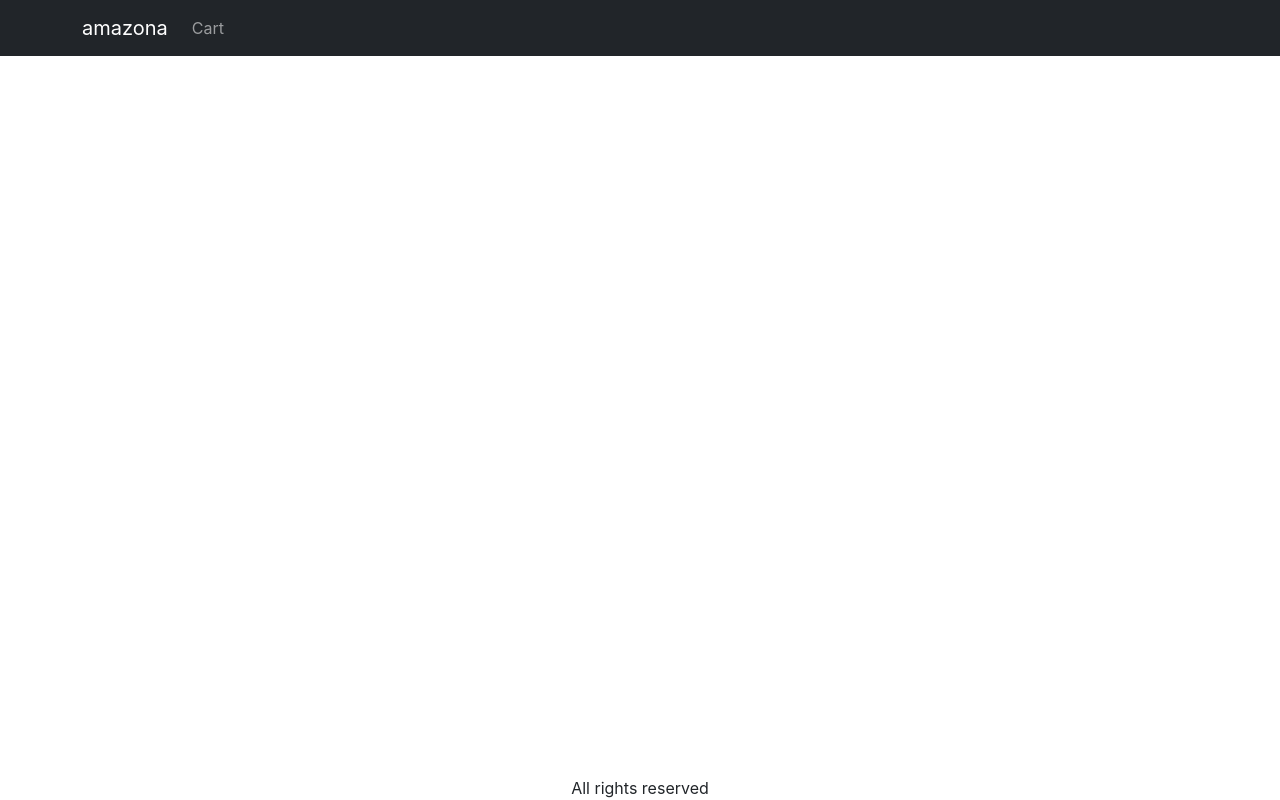
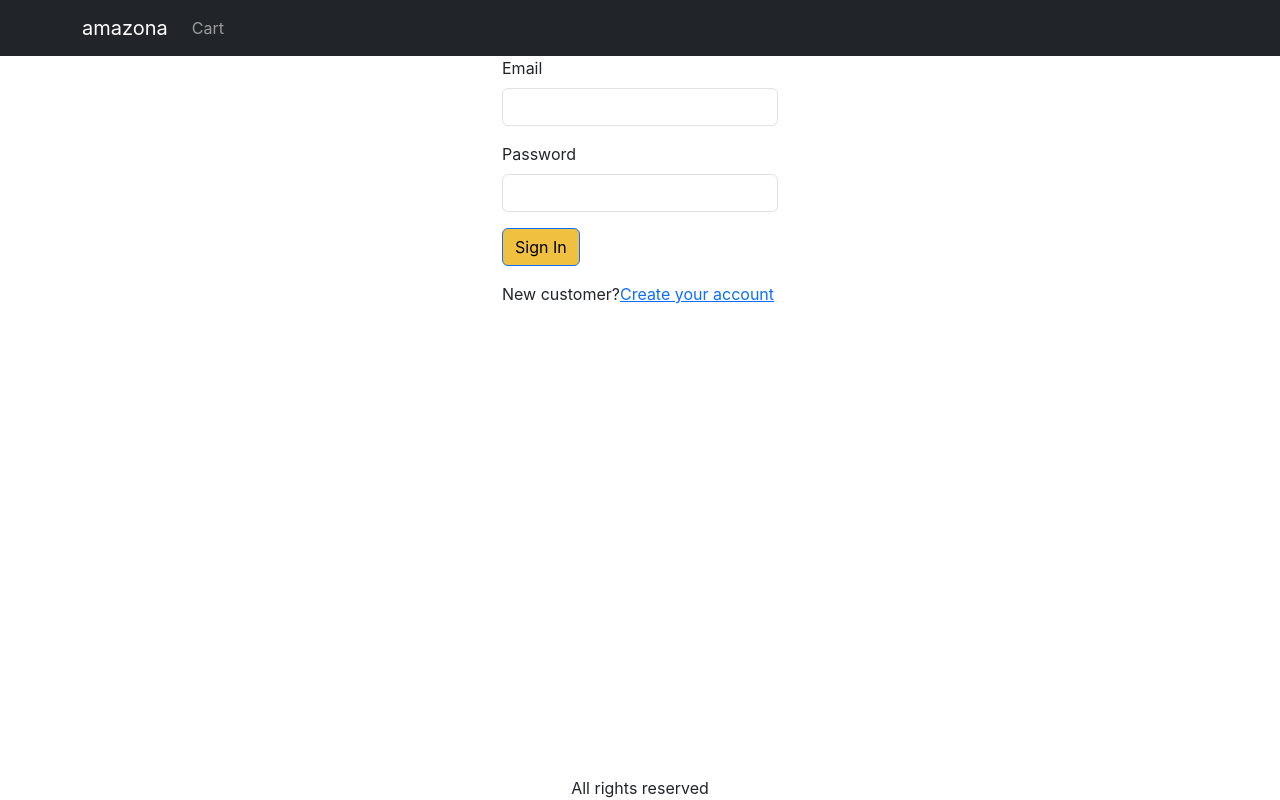
Before and after one commit to theswati/fronttend, a React (Create React App) app: page /signin in a window 1280 px wide. Built offline with nearby package versions, Linux system fonts and the light colour scheme.

Commit message:
signInScreen

```diff
--- a/src/App.js
+++ b/src/App.js
@@ -11,6 +11,7 @@
 import {Store} from "./Store"
 import { Link } from "react-router-dom";
 import CartScreen from "./screens/CartScreen";
+import SigninScreen from "./screens/SigninScreen";
 
 function App() {
 
@@ -43,10 +44,10 @@
       <main>
         <Container>
         <Routes>
-          < Route path="/product/:slug" element={<ProductScreen/>}/>
+          <Route path="/product/:slug" element={<ProductScreen/>}/>
           <Route path="/" element={<HomeScreen/>}/>
+          <Route path="/signin" element={<SigninScreen/>}/>
           <Route path="/cart" element={<CartScreen/>}/>
-
         </Routes>
         </Container>
         </main>
@@ -154,3 +155,9 @@
 // 1. click handler for inc/dec item
 // 2. click handler for remove item
 // 3. click handler for checkout
+
+//Task-13
+// Create Signin Screen
+//     1. create sign in form
+//     2. add email and password
+//     3. add signin button
--- a/src/Components/Product.js
+++ b/src/Components/Product.js
@@ -12,12 +12,14 @@
 const {product} = props;
 
   const{state,dispatch:ctxDispatch}=useContext(Store);
-  const{
-    cart:{cartItems},
-  }=state;
+  const{cart:{cartItems}}=state;
+
   const addToCartHandler=async(item)=>{
     const existItem=cartItems.find((x)=>x._id===product._id);
+
     const quantity=existItem?existItem.quantity+1:1;
+
+    console.log(existItem, quantity)
     const {data}=await
     axios.get(`/api/products/${item._id}`);
     if (data.countInStock<quantity){
@@ -44,7 +46,7 @@
           />
          <Card.Text>${product.price}</Card.Text>
 
-         <Button className="btn-primary">Add to cart</Button>
+         <Button className="btn-primary" onClick={()=>addToCartHandler(product)}>Add to cart</Button>
     </Card.Body>
    </Card>
     );
--- a/src/index.css
+++ b/src/index.css
@@ -78,3 +78,7 @@
 .img-thumbnail{
   height:80px;
 }
+
+.small-container{
+  max-width:300px;
+}
--- /dev/null
+++ b/src/screens/SigninScreen.js
@@ -0,0 +1,41 @@
+import {Link,useLocation} from "react-router-dom";
+import Container from "react-bootstrap/Container";
+import Form from "react-bootstrap/Form";
+import Button from "react-bootstrap/Button";
+import {Helmet} from "react-helmet-async";
+import { FormGroup } from "react-bootstrap";
+
+export default function SigninScreen(){
+    const {search}=useLocation();
+    const redirectInUrl=new
+    URLSearchParams(search).get('redirect');
+    const redirect=redirectInUrl?redirectInUrl:'/';
+    return(
+        <Container className="small-container">
+            <Helmet>
+                <title>Sign In</title>
+            </Helmet>
+            <Form>
+                <Form.Group className="mb-3"
+                controlId="email">
+                   <Form.Label>Email</Form.Label>
+                   <Form.Control type="email" required/>
+                </Form.Group>
+
+                <Form.Group className="mb-3"
+                controlId="password">
+                   <Form.Label>Password</Form.Label>
+                   <Form.Control type="password" required/>
+                </Form.Group>
+
+                <div className="mb-3">
+                    <Button type="submit">Sign In</Button>
+                </div>
+                    <div className="mb-3">
+                        New customer?{''}
+                        <Link to={`/signup'?redirect=${redirect}`}>Create your account</Link>
+                    </div>
+            </Form>
+        </Container>
+    );
+}
```
